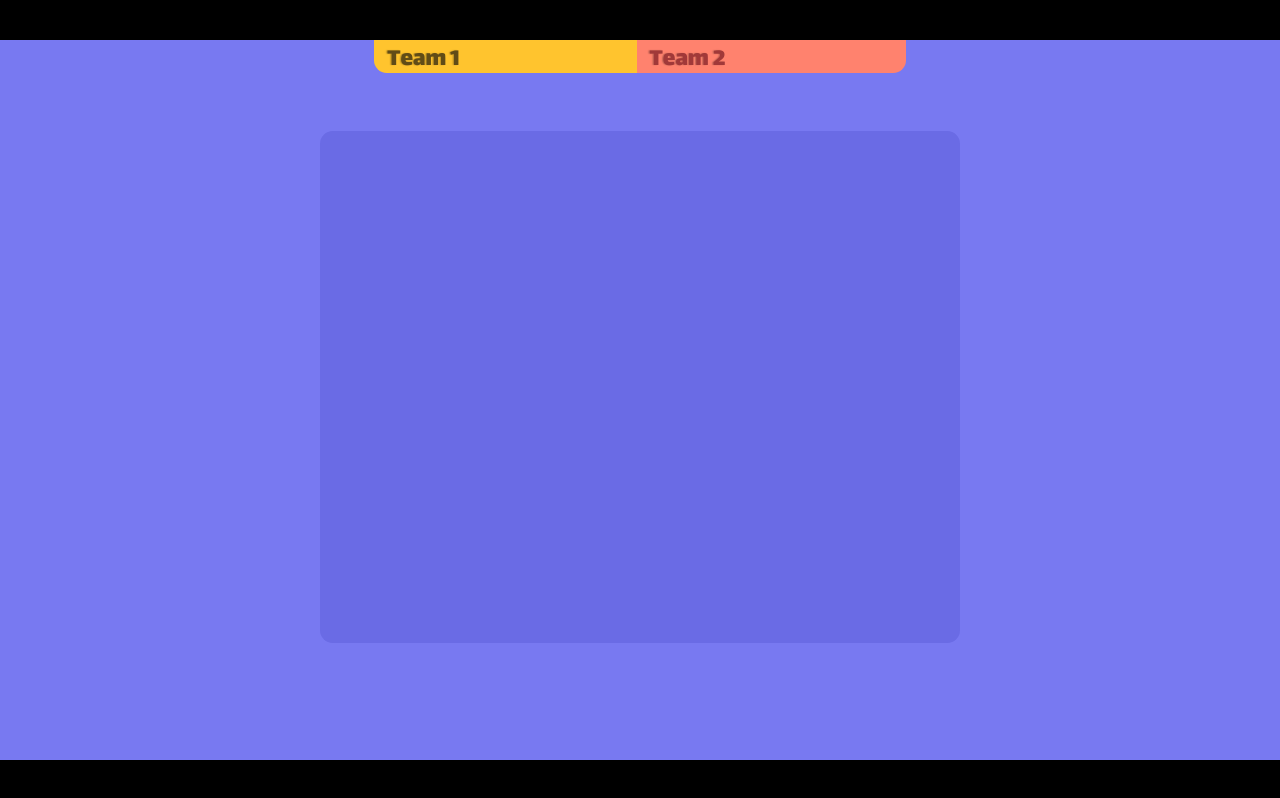
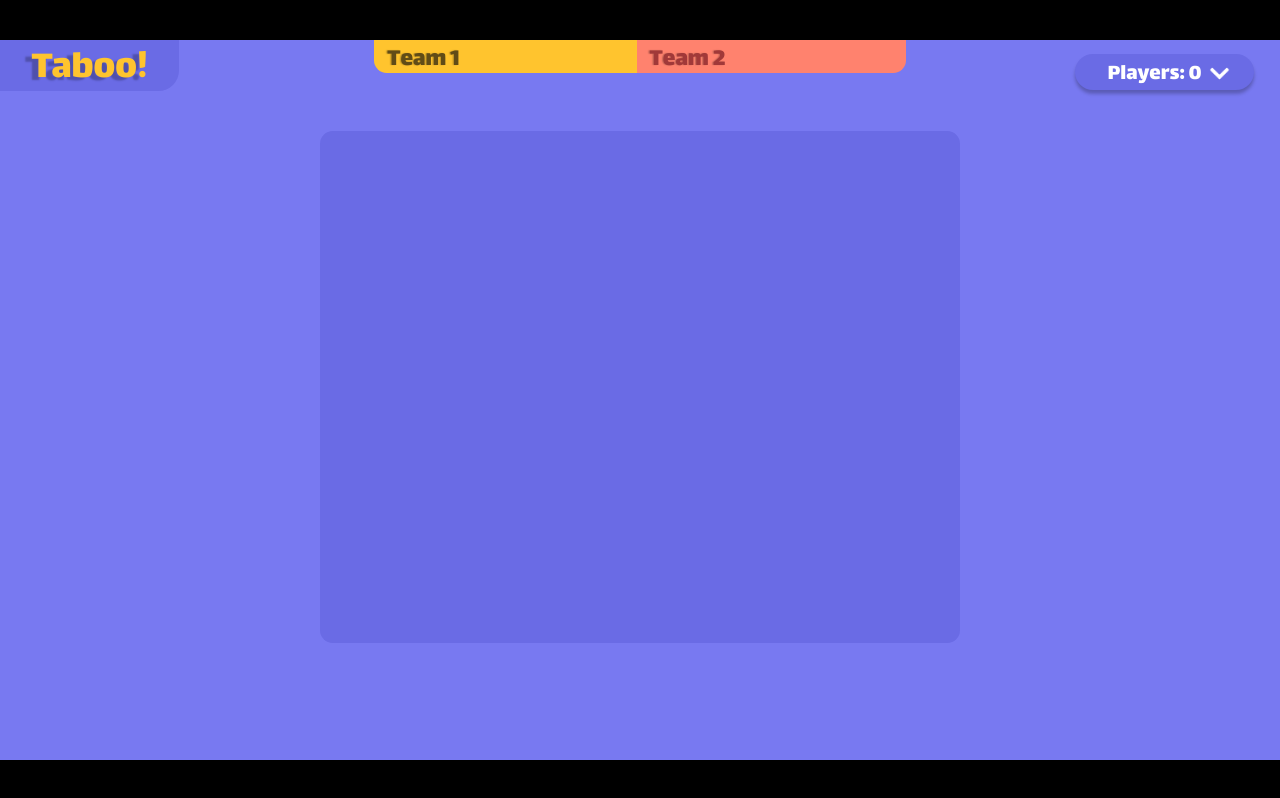
Before and after one commit to hungtamyie/taboo, a website: page client/index.html in a window 1280 px wide. Shown: the top 798 px of the page. Drawn offline with nearby package versions, Linux system fonts and the light colour scheme; no server answers.

Commit message:
added some stuff

```diff
--- a/client/index.html
+++ b/client/index.html
@@ -52,8 +52,16 @@
                 </div>
                 <!--Third page-->
                 <div id="thirdPage">
-                    <div class="team1">Team 1</div>
-                    <div class="team2">Team 2</div><br>
+                    <div class="top_container">
+                        <div class="taboo_logo">
+                            <div>Taboo!</div>
+                        </div>
+                        <div class="team1">Team 1</div>
+                        <div class="team2">Team 2</div><br>
+                        <div class="player_button_container">
+                            <div id="playerButton" class="standard_shadow"><div>Players: 0 </div><img src="./images/dropdownarrow.png"></div>
+                        </div>
+                    </div>
                     <div class="box"></div>
                 </div>
             </div>
--- a/client/styles/gamepage.css
+++ b/client/styles/gamepage.css
@@ -39,3 +39,59 @@
     width: 250rem;
     height: 200rem;
 }
+.top_container {
+    width: 100%;
+}
+.taboo_logo {
+    width: 0rem;
+    height: 0rem;
+    float: left;
+    position: relative;
+}
+
+.taboo_logo > div {
+    width: 70rem;
+    height: 20rem;
+    font-size: 16rem;
+    background: #6A6BE5;
+    color: #FFC42E;
+    text-shadow: -2.5rem 1.2rem 0.7rem rgba(0, 0, 0, 0.25);
+    line-height:23rem;
+    vertical-align:middle;
+    border-bottom-right-radius: 8rem;
+}
+
+.player_button_container {
+    width: 0rem;
+    height: 0rem;
+    float: right;
+    top: -10rem;
+    color: white;
+    position: relative;
+}
+
+#playerButton {
+    font-size: 9rem;
+    background: #6A6BE5;
+    padding-left: 10rem;
+    padding-right: 10rem;
+    float: right;
+    min-width: 50rem;
+    height: 14rem;
+    margin-right: 10rem;
+    border-radius: 100rem;
+    cursor: pointer;
+}
+
+#playerButton > div {
+    line-height:15rem;
+    vertical-align:middle;
+}
+
+#playerButton > img {
+    width: 8rem;
+    position: relative;
+    top: 2.5rem;
+    left: 3rem;
+    height: 8rem;
+}
```
Also changed, not shown: client/images/dropdownarrow.png (added).
